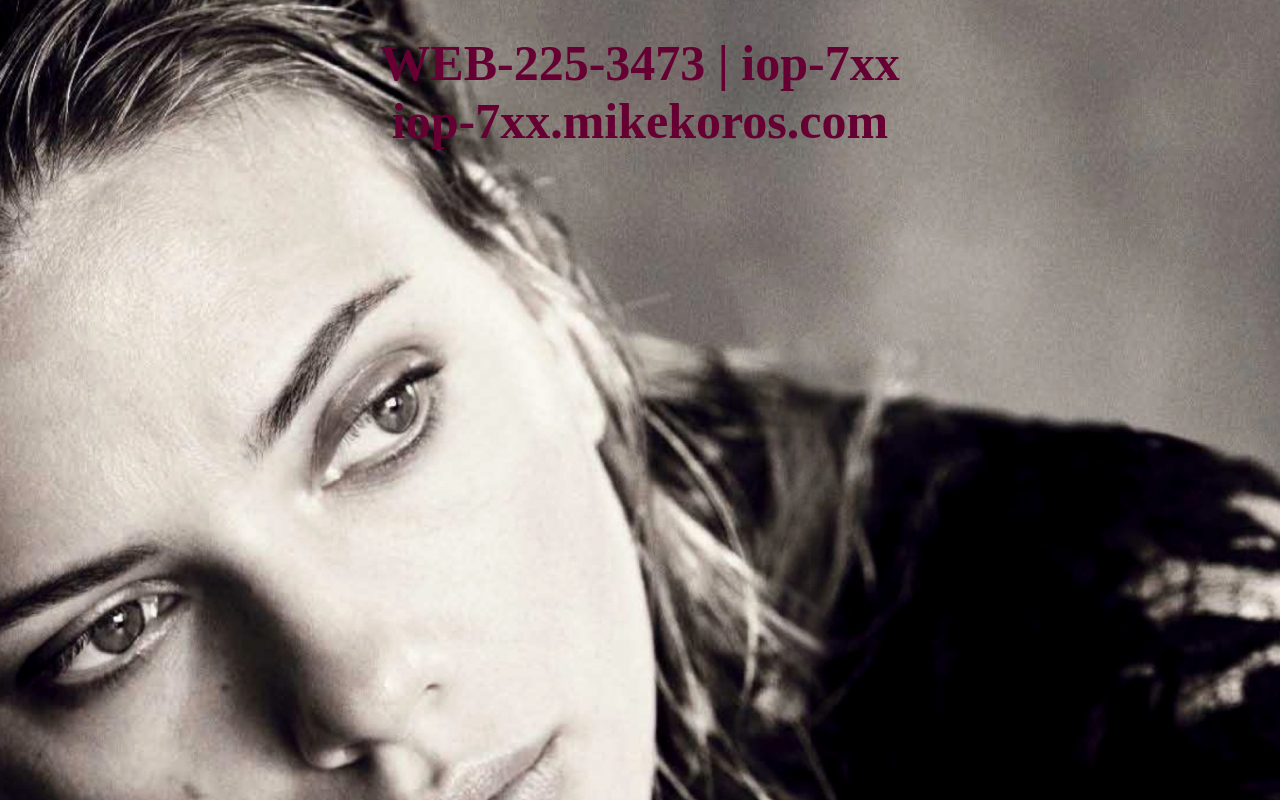
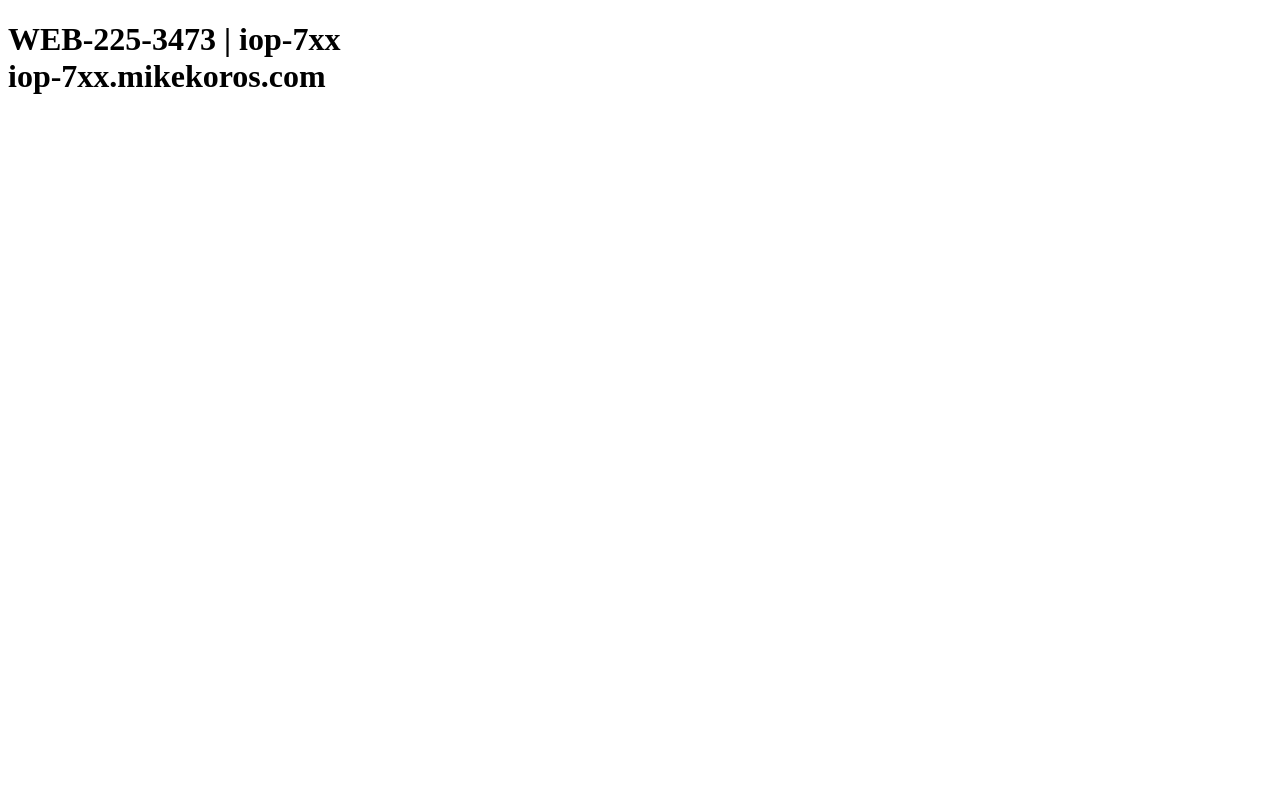
Before and after one commit to MichaelRK66/iop-7xx, a plain HTML site: page index.html in a window 1280 px wide. Drawn offline with Linux system fonts and the light colour scheme.

Commit message:
first commit/push for iop-7xx project

```diff
--- a/index.html
+++ b/index.html
@@ -1,12 +1,10 @@
 <!doctype html>
-<html lang="en">
+<html>
 <head>
 <meta charset="utf-8">
 <title>iop-7xx</title>
 </head>
-
 <body>
-<link href="style.css" type="text/css" rel="stylesheet"/>
 <h1>WEB-225-3473 | iop-7xx<br>
   iop-7xx.mikekoros.com</h1>
 </body>
--- a/style.css
+++ /dev/null
@@ -1,14 +0,0 @@
-/* CSS Document */
-body {
-  background-image: url("images/scarlett.jpg");
-  background-repeat: no-repeat;
-  background-attachment: fixed;
-  background-position: center;
-  background-color: #000000;
-}
-h1 {
-  color: #660033;
-  text-align: center;
-  font-size: 50px;
-}
-/* thought I'd try out some tricks */
```
Also changed, not shown: images/scarlett.jpg (deleted), images/stargaze.jpg (deleted), images/triangular_prisms.jpg (deleted), 1 other file.
